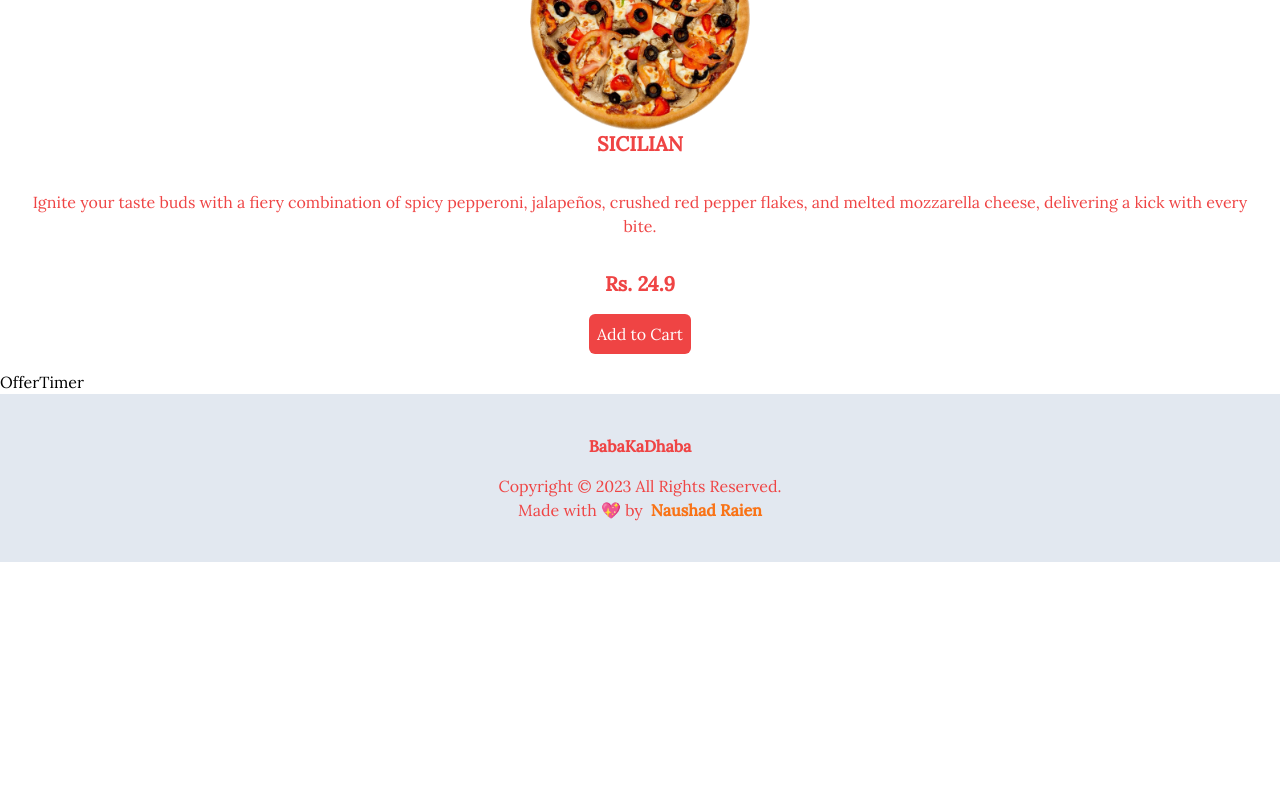
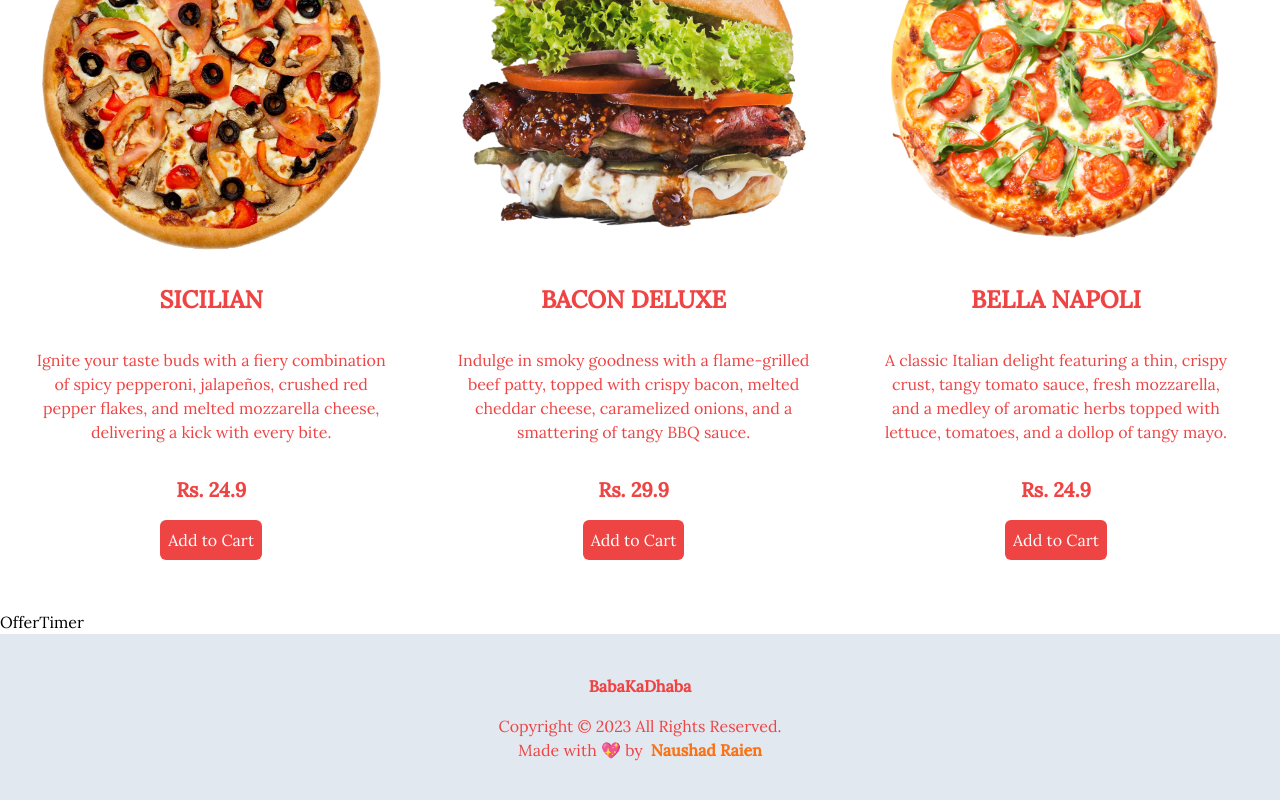
Before and after one commit to naushadraien/Food-Ordering-App, a Next.js app in the folder dhaba/: page / in a window 1280 px wide. Shown: the part 910-1710 px from the top of the page. Before the commit the page ends 1472 px from the top, so only its background shows below. Built offline with nearby package versions, Linux system fonts and the light colour scheme.

Commit message:
feature item section completed

```diff
--- a/dhaba/components/FeaturedItems.tsx
+++ b/dhaba/components/FeaturedItems.tsx
@@ -3,13 +3,13 @@
 
 const FeaturedItems = () => {
   return (
-    <div className="w-screen overflow-x-scroll text-red-500 hover:bg-fuchsia-50 transition-all duration-300">
+    <div className="w-screen overflow-x-scroll scroll-smooth text-red-500">
       {/* Wrapper */}
       <div className="w-max flex">
         {/* Single Item */}
         {featuredProducts.map((product) => (
           <div key={product.id}>
-            <div className="w-screen h-[60vh] flex flex-col items-center justify-around p-4">
+            <div className="w-screen h-[60vh] flex flex-col items-center justify-around p-4 hover:bg-fuchsia-50 transition-all duration-300 md:w-[50vw] xl:w-[33vw] xl:h-[90vh]">
               {/* Image Container */}
               {product.img && (
                 <div className="relative flex-1 w-full hover:rotate-[60deg] transition-all duration-500">
@@ -22,9 +22,11 @@
                 </div>
               )}
               {/* Text Container */}
-              <div className="flex-1 flex flex-col gap-4 items-center text-center">
-                <h1 className="text-xl font-bold uppercase">{product.title}</h1>
-                <p className="p-4">{product.desc}</p>
+              <div className="flex-1 flex flex-col gap-4 items-center justify-center text-center">
+                <h1 className="text-xl font-bold uppercase xl:text-2xl 2xl:text-3xl">
+                  {product.title}
+                </h1>
+                <p className="p-4 2xl:p-8">{product.desc}</p>
                 <span className="text-xl font-bold">Rs. {product.price}</span>
                 <button className="bg-red-500 text-white p-2 rounded-md">
                   Add to Cart
```
